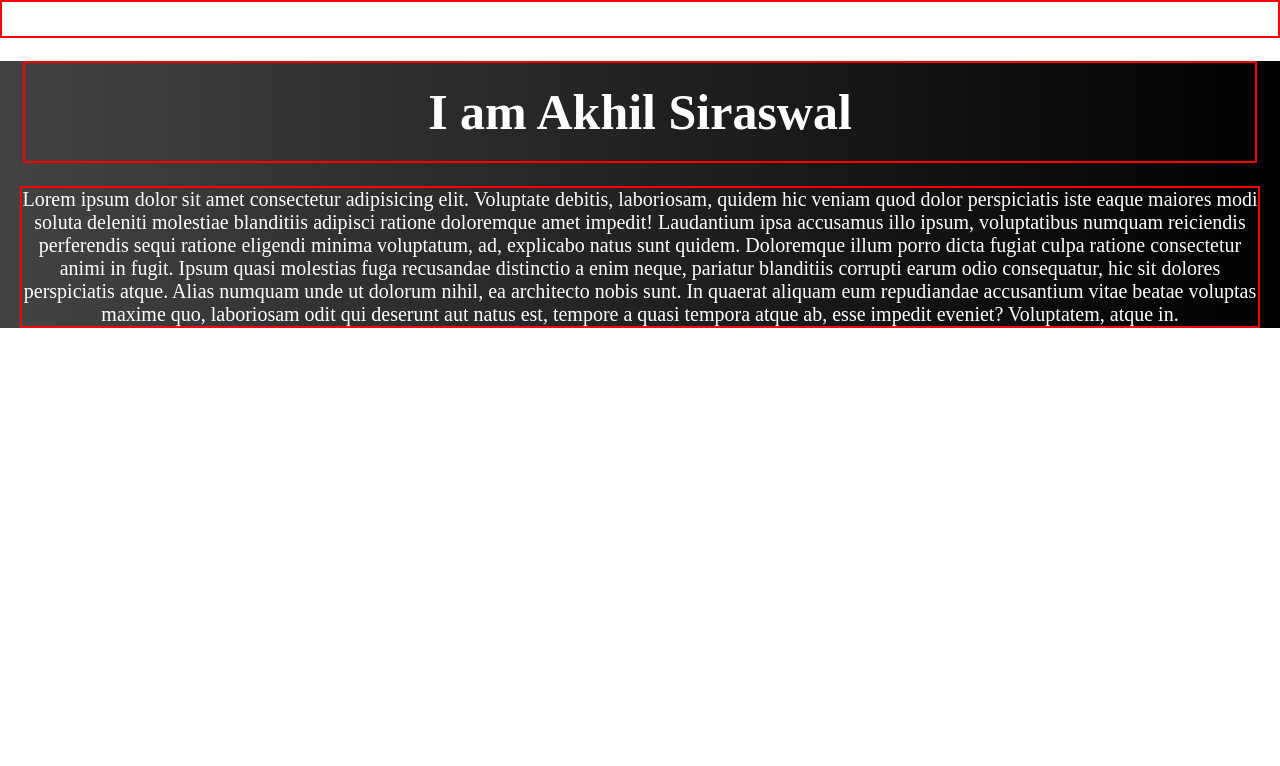
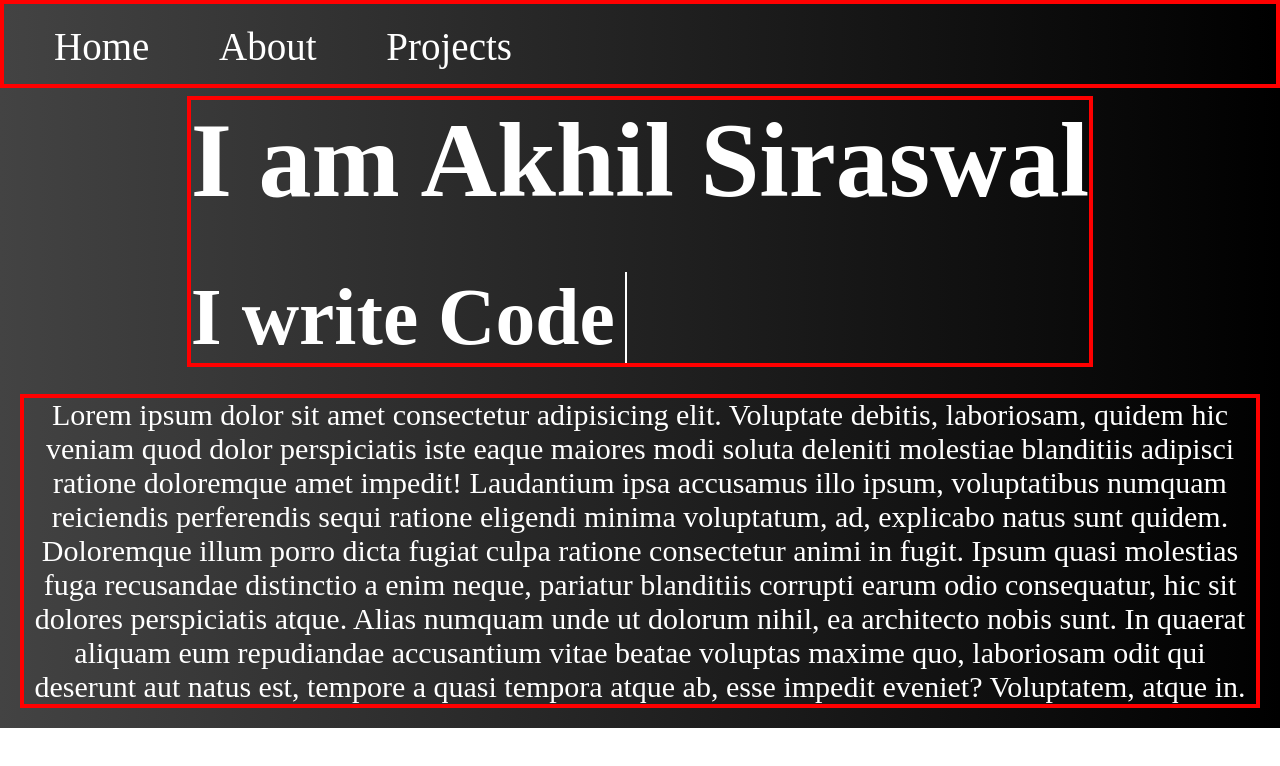
Before and after one commit to akhilsiraswal/Akhil__Portfolio, a plain HTML site: page index.html in a window 1280 px wide. Drawn offline with Linux system fonts and the light colour scheme.

Commit message:
05-11-20

```diff
--- a/index.html
+++ b/index.html
@@ -17,7 +17,12 @@
       </nav>
       <div class="introduction">
         <div class="title">
-          <h1>I am Akhil Siraswal</h1>
+          <h1 class="akhil">I am Akhil Siraswal</h1>
+
+          <div class="text">
+            <h2>  I write Code</h2>
+            <h2 class="typing"></h2>
+          </div>
         </div>
         <div class="paragraph">
           <p>
@@ -39,5 +44,6 @@
         </div>
       </div>
     </div>
+    <!-- <script src="app.js"></script> -->
   </body>
 </html>
--- a/style/style.css
+++ b/style/style.css
@@ -5,39 +5,61 @@
 }
 
 .navbar ul {
-  border: 2px solid red;
-  font-size: 30px;
+  border: 4px solid red;
+  padding: 20px;
+  font-size: 39px;
   overflow: hidden;
+  background: linear-gradient(to right, #434343, #000000);
+  height: 5vh;
 }
 .navbar ul li {
   display: inline;
   margin: 10px;
 }
 .navbar ul li a {
+  padding: 36px 20px;
+  text-decoration: none;
   color: white;
-  padding: 12px 20px;
-  text-decoration: none;
 }
 
 .navbar ul li a:hover {
   background-color: black;
 }
 .introduction {
-  background: #000000; /* fallback for old browsers */
-  background: -webkit-linear-gradient(to right, #434343, #000000);
   background: linear-gradient(to right, #434343, #000000);
+  height: 80vh;
+  display: flex;
+  flex-direction: column;
+}
+.text {
+  display:flex;
+  margin-top: 50px;
+  text-align: left;
+
+}
+.typing{
+  position: relative;
+  margin-left: 10px;
+  animation: blink 0.5s infinite ease;
+
+}
+.typing::after{
+  content: "";
+  position: absolute;
+  height: 100%;
+  border-right: 2px solid white;
+  animation: blink 0.5s infinite ease;
 }
 .title {
-  margin: 23px;
-  padding: 20px;
+  margin: auto;
   text-align: center;
-  font-size: 25px;
-  color: rgb(0, 58, 58);
-  border: 2px solid red;
+  font-size: 53px;
+  border: 4px solid red;
 }
+
 .paragraph {
-  font-size: 20px;
+  font-size: 30px;
   text-align: center;
   margin: 20px;
-  border: 2px solid red;
+  border: 4px solid red;
 }
```
Also changed, not shown: app.js (+21 -0 lines).
